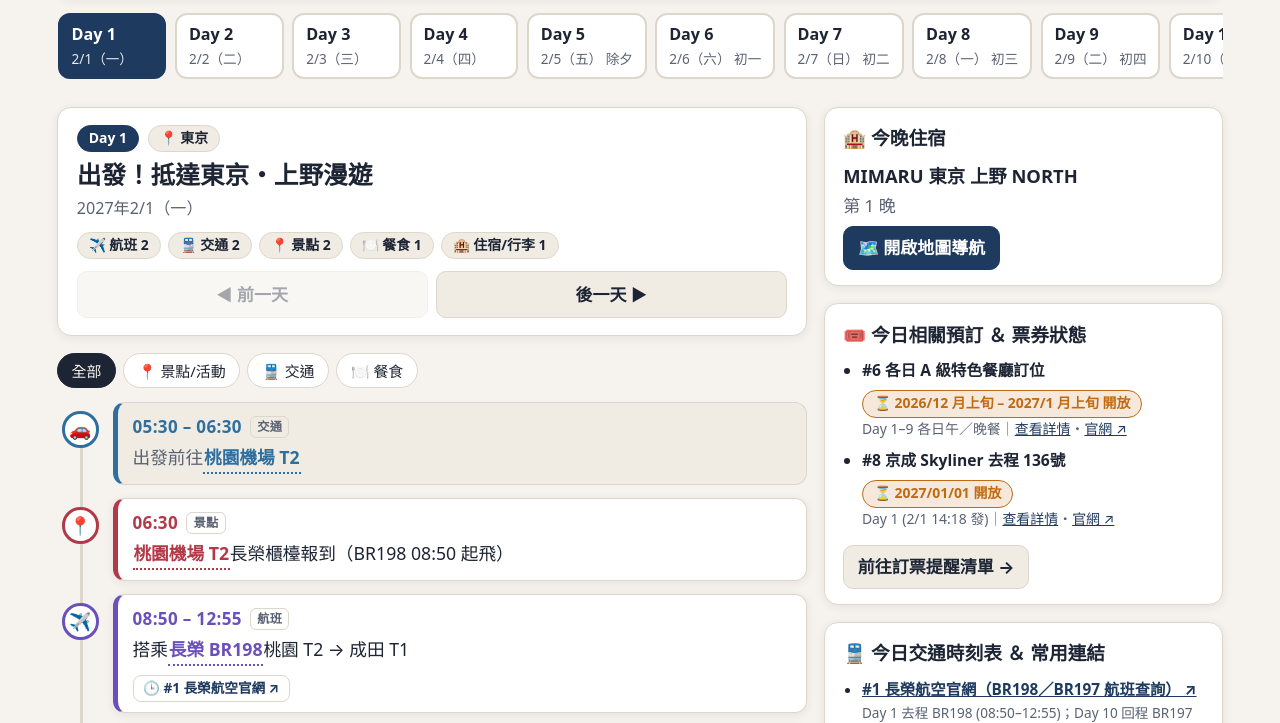
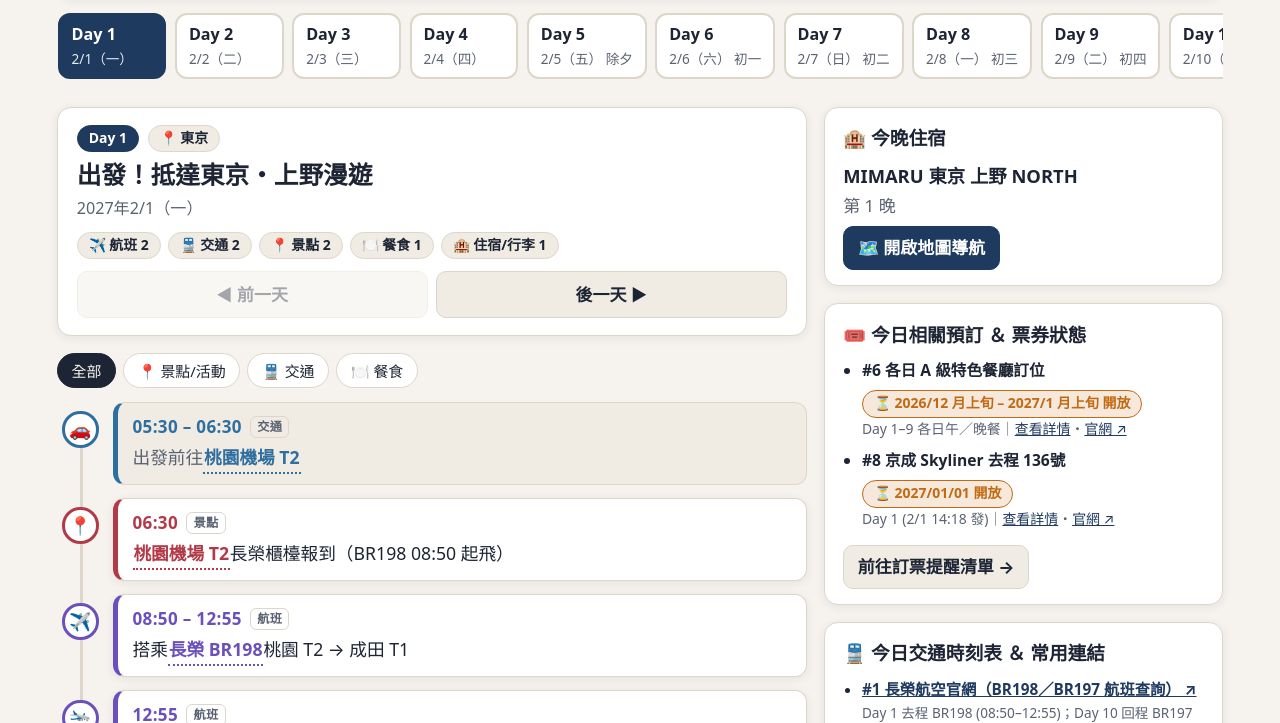
Before and after one commit to fritzch0314/2027springtrip, a plain HTML site: page index.html in a window 1280 px wide. Shown: the part 206-929 px from the top of the page. Drawn offline with Linux system fonts and the light colour scheme.

Commit message:
Remove inline timetable and booking links under each daily timeline item

```diff
--- a/index.html
+++ b/index.html
@@ -1448,17 +1448,6 @@ function renderDay(){
   $('#timeline').innerHTML = list.map(({p,i}) => {
     const past = isToday && p.start !== null && i < nowIdx && nowIdx >= 0;
     const matchedMeal = findMatchingMeal(d, p);
-    const tts = (p.ttIds || []).map(id => TIMETABLES.find(t => t.id === id)).filter(Boolean);
-    const bk = p.bkId ? BOOKINGS.find(b => b.id === p.bkId) : null;
-    const bkSt = bk ? getBookingStatus(bk) : null;
-
-    let chipsHtml = '';
-    if (tts.length || bk){
-      chipsHtml = `<div class="ev-links">
-        ${tts.map(t => `<a class="ev-chip" href="${esc(t.url)}" target="_blank" rel="noopener" title="${esc(t.note)}">🕒 #${t.id} ${esc(t.title.replace(/（.+?）|【|】/g,''))} ↗</a>`).join('')}
-        ${bk ? `<button type="button" class="ev-chip bk-chip ${bkSt.isDone?'done':''}" onclick="jumpToBooking(${bk.id})">🎟️ 訂票提醒 #${bk.id}：${esc(bk.shortTitle)}（${bkSt.isDone?'✅ 已預訂':bkSt.isOpen?'🔥 已開放':'⏳ '+bk.openTwt.split('（')[0]}）</button>` : ''}
-      </div>`;
-    }
 
     return `<li class="ev ${p.type} ${i===nowIdx?'now':''} ${past?'past':''}">
       <span class="dot" aria-hidden="true">${p.icon}</span>
@@ -1466,7 +1455,6 @@ function renderDay(){
         <div class="time">${esc(p.time.replace(/-/g, ' – '))} <span class="cat">${TYPES[p.type].label}</span>${i===nowIdx?'<span class="nowtag">進行中</span>':''}</div>
         <div class="txt">${renderText(p.text, d)}</div>
         ${p.tips.map(t => `<div class="tip ${t.warn?'warn':''}">${t.warn?'⚠️ 注意：':'💡 小提醒：'}${esc(t.text)}</div>`).join('')}
-        ${chipsHtml}
         ${matchedMeal ? `<details class="meal-drawer">
           <summary><span>🍴 查看 ${esc(matchedMeal.slot)} 推薦清單（A/B/C三級）</span><span>▼</span></summary>
           <div class="meal-drawer-body">${renderMealTiersHTML(matchedMeal, d.map)}</div>
--- a/sw.js
+++ b/sw.js
@@ -1,4 +1,4 @@
-const CACHE_NAME = 'kanto-trip-2027-v7';
+const CACHE_NAME = 'kanto-trip-2027-v8';
 const CORE_ASSETS = [
   './',
   './index.html',
```
